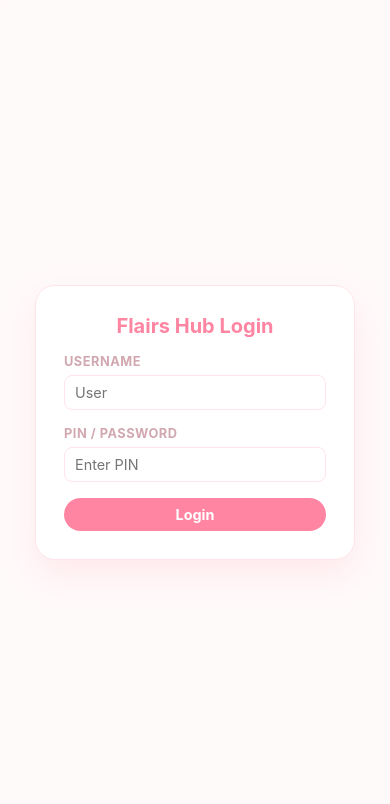
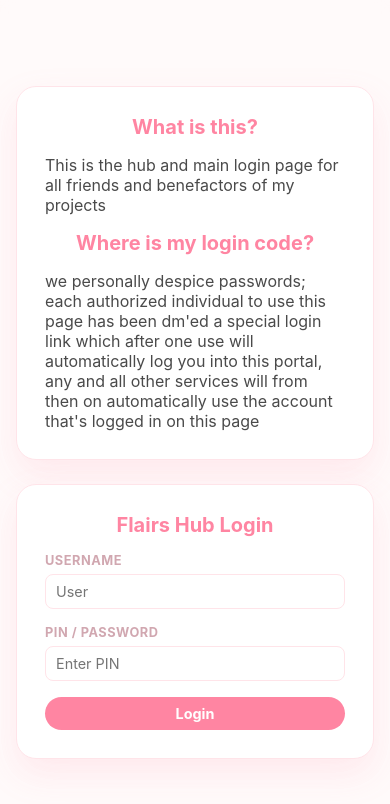
Before and after one commit to flairdiva/MyProjects, a plain HTML site: page index.html in a window 390 px wide. Drawn offline with Linux system fonts and the light colour scheme.

Commit message:
Update index.html

```diff
--- a/index.html
+++ b/index.html
@@ -112,8 +112,11 @@
             background: rgba(255, 250, 250, 0.85);
             backdrop-filter: blur(8px);
             display: flex;
-            align-items: center;
+            align-items: flex-start;
             justify-content: center;
+            gap: 24px;
+            padding: 70px 20px 30px;
+            overflow-y: auto;
             z-index: 1000;
         }
 
@@ -122,17 +125,33 @@
             padding: 28px;
             border-radius: 20px;
             border: 1px solid var(--light-pink);
-            width: 320px;
+            width: min(400px, calc(50vw - 32px));
             display: flex;
             flex-direction: column;
             gap: 16px;
             box-shadow: 0 15px 35px rgba(255, 133, 162, 0.15);
         }
 
+        @media (max-width: 700px) {
+            #auth-overlay {
+                align-items: center;
+                flex-direction: column;
+                padding: 30px 16px;
+            }
+
+            .auth-card {
+                width: min(400px, 100%);
+            }
+        }
+
         .auth-card h2 {
             font-size: 1.25rem;
             text-align: center;
             color: var(--accent-pink);
+        }
+
+        .auth-card h4 {
+            font-weight: normal;
         }
 
         .auth-field {
@@ -448,6 +467,12 @@
 
     <!-- AUTHENTICATION OVERLAY -->
     <div id="auth-overlay">
+        <div class="auth-card">
+            <h2>What is this?</h2>
+            <h4>This is the hub and main login page for all friends and benefactors of my projects</h4>
+            <h2>Where is my login code?</h2>
+            <h4>we personally despice passwords; each authorized individual to use this page has been dm'ed a special login link which after one use will automatically log you into this portal, any and all other services will from then on automatically use the account that's logged in on this page</h4>
+        </div>
         <div class="auth-card">
             <h2>Flairs Hub Login</h2>
             <div class="auth-field">
```
